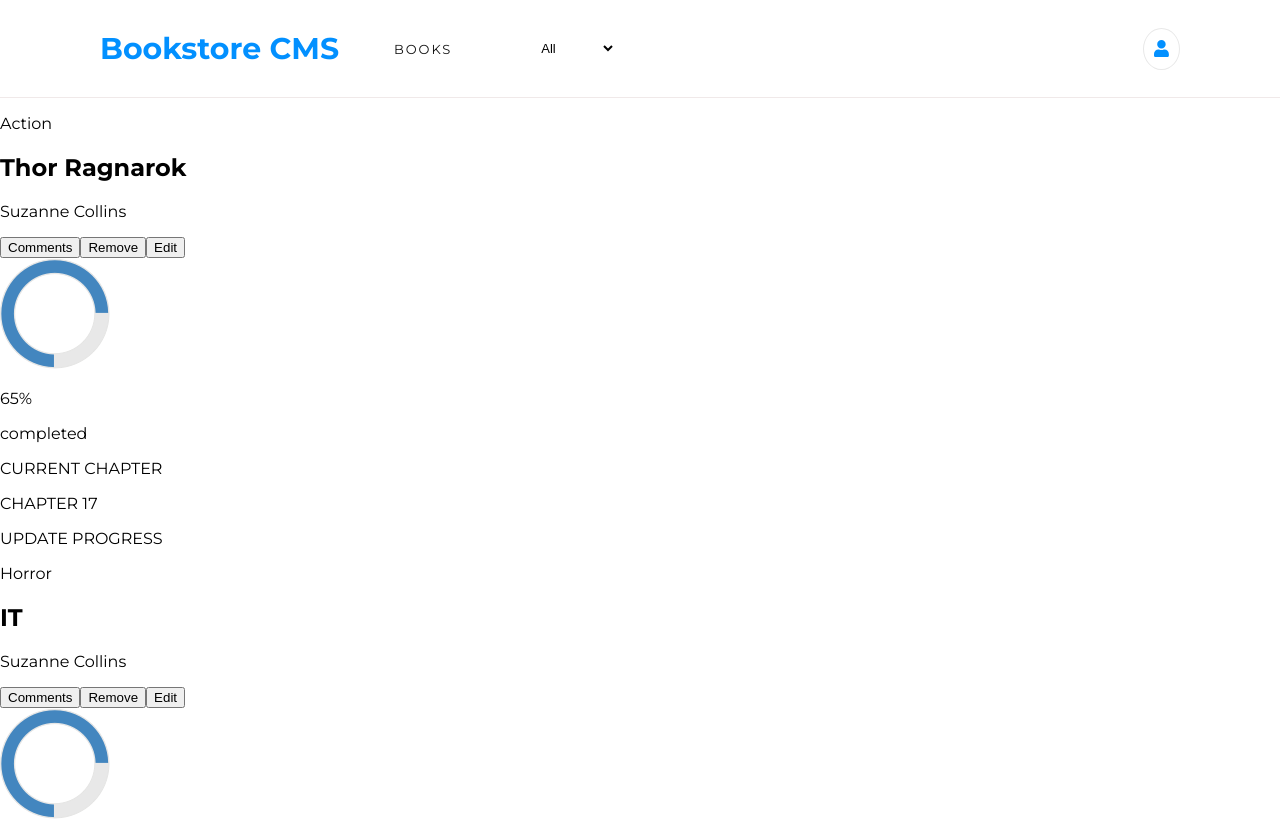
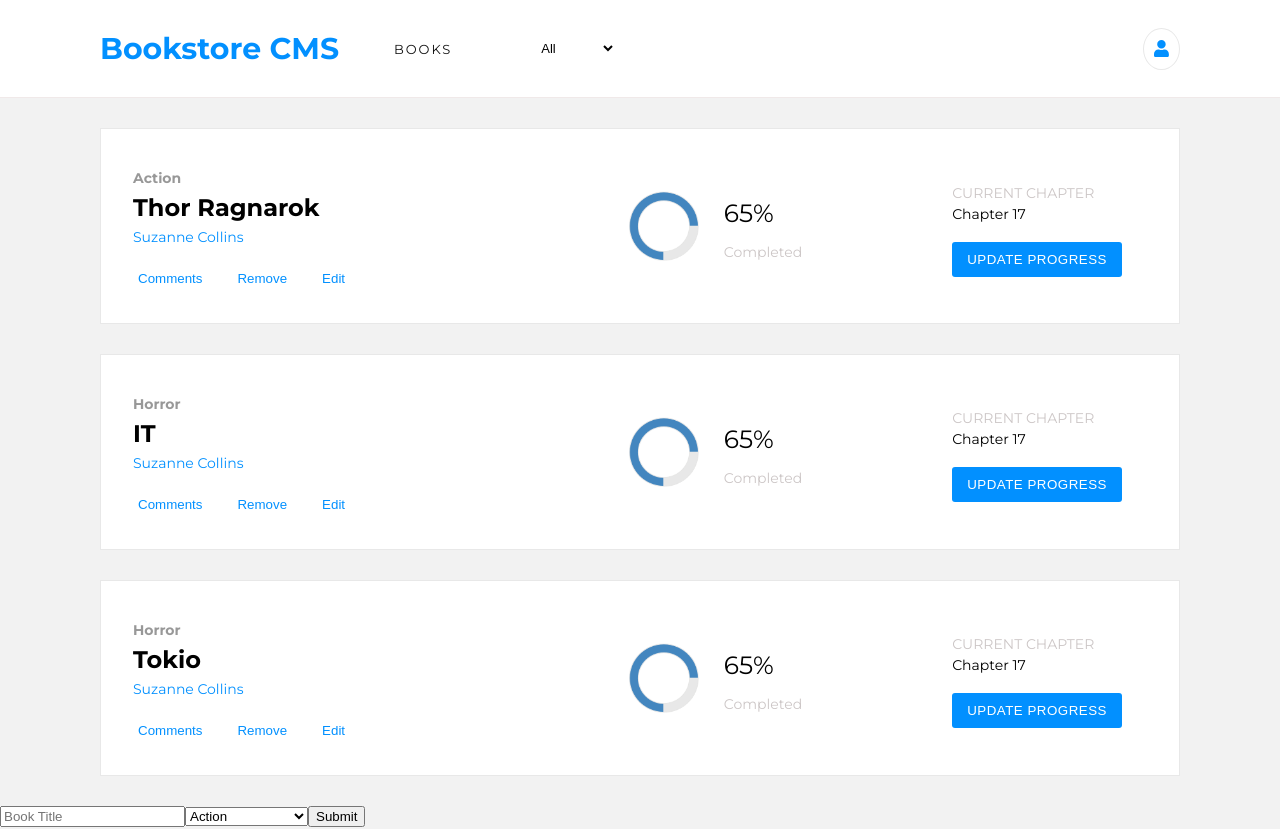
Before and after one commit to ansaryergesh/bookstore, a React (Create React App) app: page / in a window 1280 px wide. Shown: the top 829 px of the page. Built offline with nearby package versions, Linux system fonts and the light colour scheme.

Commit message:
styled book list block

```diff
--- a/src/components/Book.js
+++ b/src/components/Book.js
@@ -11,6 +11,7 @@ const Book = ({ book, removeBook }) => {
 
   return (
     <div className="books-Block">
+      <div>
         <p className="bookCategory">{book.category}</p>
         <h2 className="bookTitle">{book.title}</h2>
         <p className="bookAuthor">Suzanne Collins</p>
@@ -25,19 +26,22 @@ const Book = ({ book, removeBook }) => {
           Edit
           </button>
         </div>
+      </div>
 
       <div className="books-Other">
+        <div className="bookRate">
           <img src={loader} alt="Loader" />
           <div className="info-1">
             <p className="percent">65%</p>
-          <p className="status">completed</p>
+            <p className="status">Completed</p>
           </div>
-        <div>
+        </div>
+        <div className="bookChapter">
           <div className="info-2">
             <p className="current">CURRENT CHAPTER</p>
-            <p className="chapter">CHAPTER 17</p>
+            <p className="chapter">Chapter 17</p>
           </div>
-          <p className="btnProgress">UPDATE PROGRESS</p>
+          <button className="btnProgress">Update Progress</button>
         </div>
       </div>
     </div>
--- a/src/components/Book.scss
+++ b/src/components/Book.scss
@@ -1 +1,91 @@
 @import '../variables/variable';
+
+.books-Block {
+    margin: 30px 100px;
+    padding: 32px;
+    border: solid 1px #e8e8e8;
+    background-color: white;
+    line-height: .5;
+    display: flex;
+    justify-content: space-between;
+
+    p {
+        font-size: 14px;
+    }
+
+    .bookCategory {
+        color: #1212126f;
+        font-weight: 700;
+    }
+
+    .bookAuthor {
+        color: $main-color;
+        margin-bottom: 25px;
+    }
+}
+
+.bookButtons {
+    button {
+        border: none;
+        margin-right: 25px;
+        padding: 5px;
+        color: $main-color;
+        background-color: white;
+
+        &:hover {
+            background-color: rgba(162, 156, 156, 0.034);
+        }
+    }
+}
+
+
+.books-Other {
+    display: flex;
+    justify-content: flex-end;
+    align-items: center;
+
+    .bookRate {
+        display: flex;
+        align-items: center;
+        margin-right: 150px;
+        line-height: .7;
+
+        img {
+            margin-right: 25px;
+            width: 70px;
+            height: 70px;
+        }
+
+        .percent {
+            font-size: 25px;
+        }
+
+
+    }
+}
+
+.status,
+.current {
+    font-size: 14px;
+    color: rgb(204, 198, 198);
+}
+
+.bookChapter {
+    margin-right: 25px;
+
+    .btnProgress {
+        margin-top: 10px;
+        background-color: $main-color;
+        padding: 10px 15px;
+        letter-spacing: 0.5px;
+        color: white;
+        border: none;
+        text-transform: uppercase;
+        border-radius: 3px;
+
+        &:hover {
+            transform: translateY(-1px);
+            box-shadow: 0 1rem 2rem rgba(black, .2);
+        }
+    }
+}
--- a/src/containers/BooksList.scss
+++ b/src/containers/BooksList.scss
@@ -8,7 +8,7 @@
     padding: 10px 100px;
     border-bottom: .1px solid #f0e9e9;
     font-size: 13px;
-
+    background-color: white;
 
     select {
         border: none;
--- a/src/index.css
+++ b/src/index.css
@@ -6,4 +6,9 @@ body {
   box-sizing: border-box;
   overflow-x: hidden;
   font-family: Montserrat;
+  background-color: #3e3e3e11;
 }
+
+button {
+  cursor: pointer;
+}
```
Lines whose indentation alone changed are shown as unchanged.
